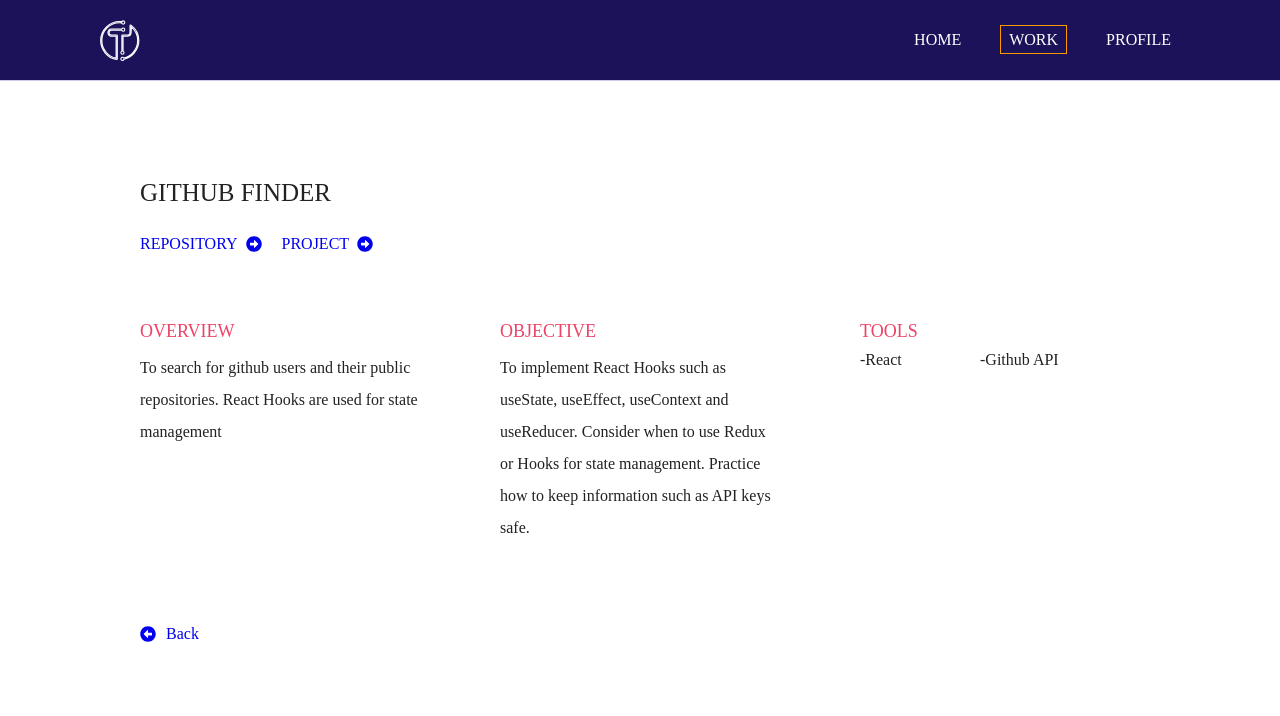
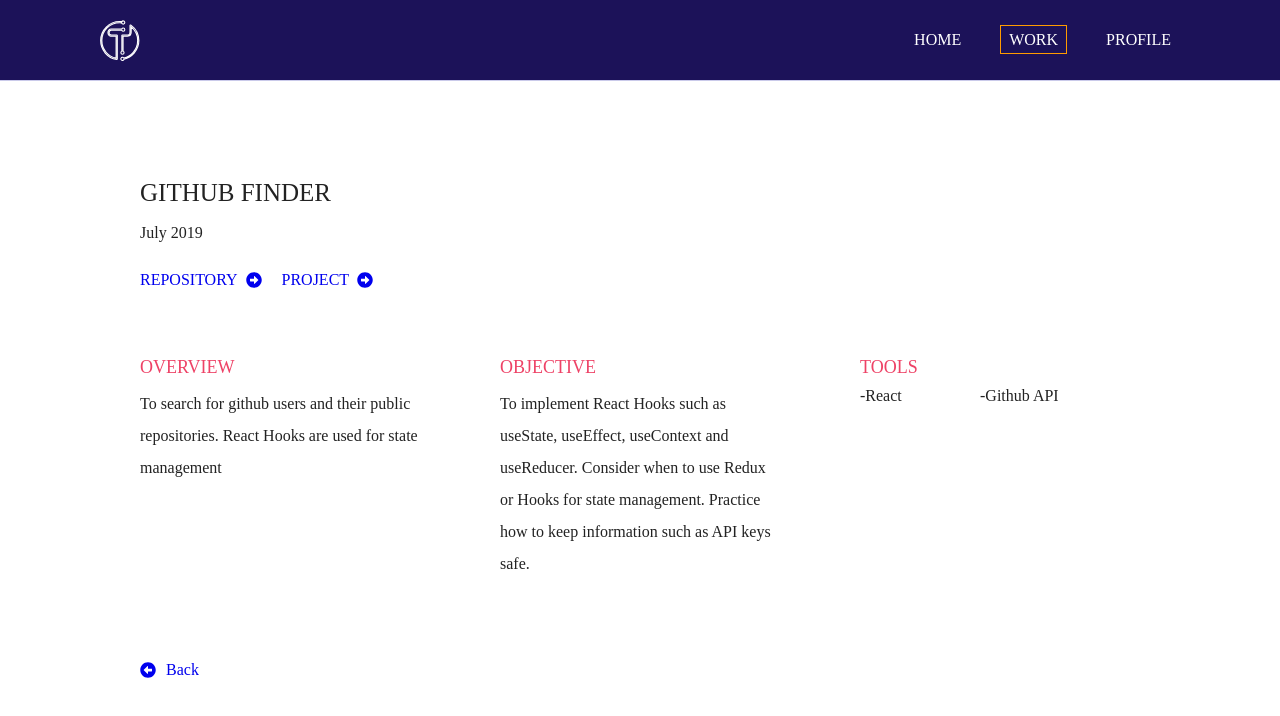
Before and after one commit to takuyahirata23/my_portfolio, a React (Create React App) app: page /work/github-finder in a window 1280 px wide. Shown: the top 716 px of the page. Built offline with nearby package versions, Linux system fonts and the light colour scheme; a web font is replaced by a local one.

Commit message:
add graphql card

```diff
--- a/src/components/Details.js
+++ b/src/components/Details.js
@@ -20,6 +20,7 @@ const Details = ({ match }) => {
         return (
           <section className="section-wrapper detail" id="detail">
             <h1>{targetProject.name}</h1>
+            <p className="date">{targetProject.date}</p>
             <div className="detail-links">
               <a
                 href={targetProject.links.git}
@@ -30,7 +31,7 @@ const Details = ({ match }) => {
                 <FaArrowAltCircleRight className="detail-icon" />
               </a>
 
-              {targetProject.links.project !== 'null' ? (
+              {targetProject.links.project ? (
                 <a
                   href={targetProject.links.project}
                   target="_blank"
--- a/src/projects.json
+++ b/src/projects.json
@@ -1,4 +1,15 @@
 [
+  {
+    "id": "7",
+    "name": "GRAPHQL SERVER",
+    "overview": "GraphQL server that allows this portfolio site to perform CRUD operation.",
+    "objective": "Enable basic CRUD operation so this portfolio site create, read, update, and delete projects and testimonials. Authorization is required to perform CRUD operation except reading",
+    "tools": ["GraphQL", "Prisma", "Database", "Node"],
+    "links": {
+      "git": "https://github.com/Takuya-H23/protfolio-backend"
+    },
+    "date": "Developing"
+  },
   {
     "id": "6",
     "name": "GITHUB FINDER",
@@ -10,18 +21,6 @@
       "git": "https://github.com/Takuya-H23/github-finder"
     },
     "date": "July 2019"
-  },
-  {
-    "id": "5",
-    "name": "Q&A REST API",
-    "overview": "REST API for Q&A sites. Handles post/delete questions, answer questions, vote/edit answers.",
-    "objective": "Build REST API using Node.js, Express.js, MongoDB and Mongoose. Practice creating schema and Model, handling errors, and providing proper data and status code.",
-    "tools": ["Node", "Express", "Database", "Mongoose"],
-    "links": {
-      "project": "null",
-      "git": "https://github.com/Takuya-H23/qa-rest"
-    },
-    "date": "June 2019"
   },
   {
     "id": "4",
@@ -41,6 +40,18 @@
       "git": "https://github.com/Takuya-H23/my_portfolio"
     },
     "date": "July 2019"
+  },
+  {
+    "id": "5",
+    "name": "Q&A REST API",
+    "overview": "REST API for Q&A sites. Handles post/delete questions, answer questions, vote/edit answers.",
+    "objective": "Build REST API using Node.js, Express.js, MongoDB and Mongoose. Practice creating schema and Model, handling errors, and providing proper data and status code.",
+    "tools": ["Node", "Express", "Database", "Mongoose"],
+    "links": {
+      "project": "null",
+      "git": "https://github.com/Takuya-H23/qa-rest"
+    },
+    "date": "June 2019"
   },
   {
     "id": "2",
--- a/src/sass/partials/_work.scss
+++ b/src/sass/partials/_work.scss
@@ -128,6 +128,10 @@
     margin-top: em(20px, 25px);
   }
 
+  .date {
+    margin-top: em(20px);
+  }
+
   .detail-links {
     margin-top: em(30px);
 
```
